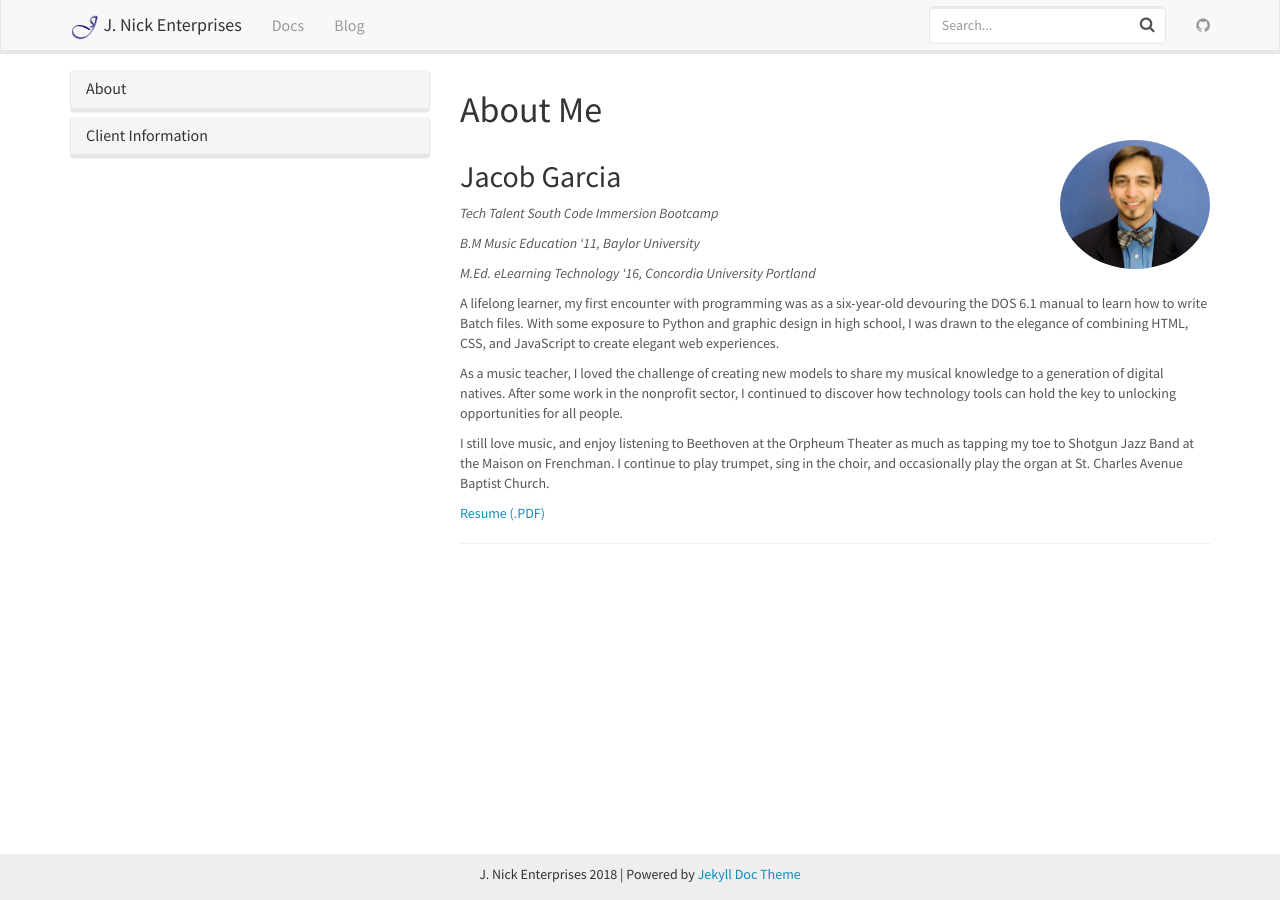
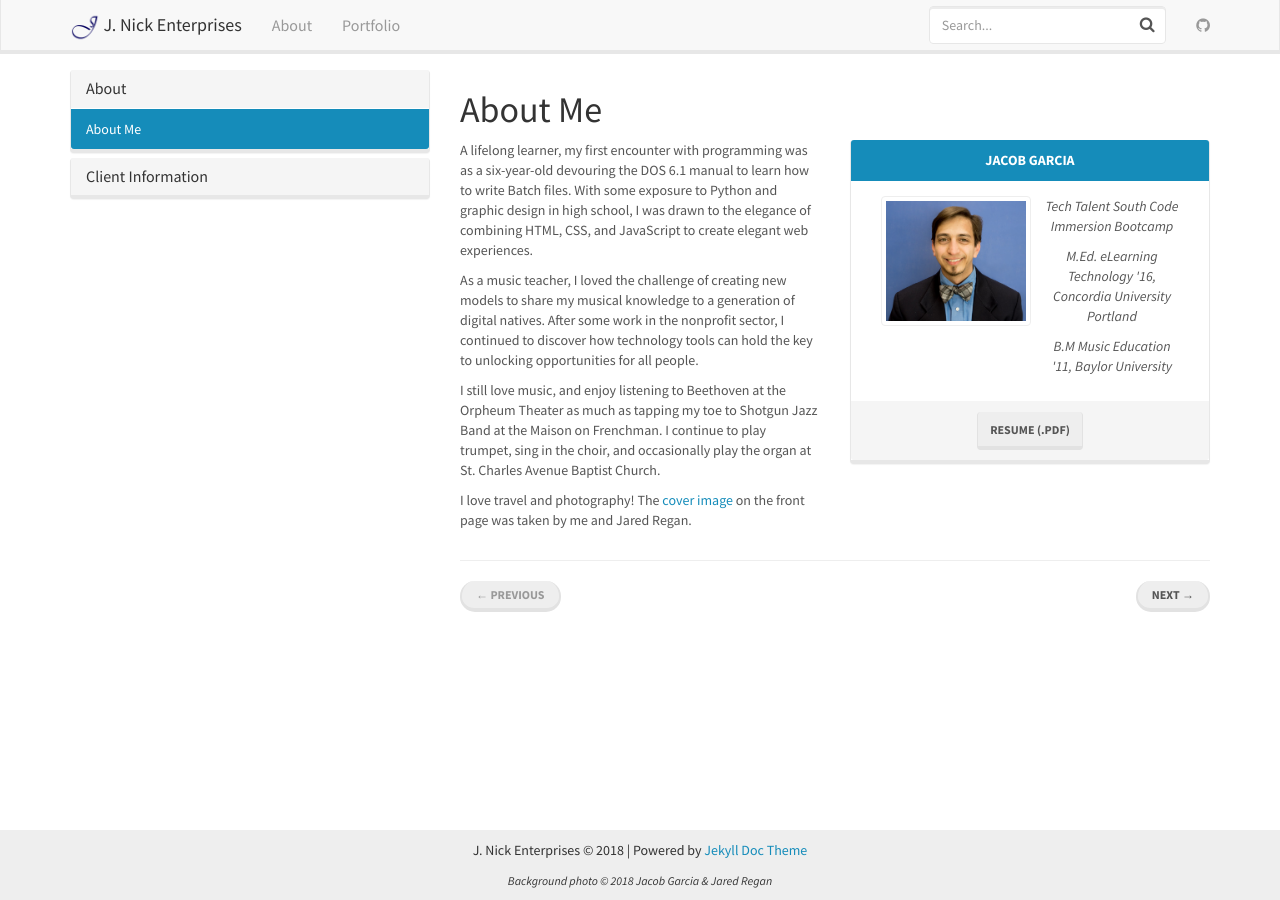
Before and after one commit to janikgar/janikgar.github.io, a Jekyll site: the page built from _docs/about-me.md, in a window 1280 px wide. Built offline with Jekyll 4.4.1, drawn with Linux system fonts in a browser that asks for light colours; nearby versions of some CDN libraries.

Commit message:
updated nav and header, polished landing page and bio

```diff
--- a/_docs/about-me.md
+++ b/_docs/about-me.md
@@ -1,25 +1,42 @@
 ---
 title: About Me
-permalink: /about-me
+permalink: /docs/about-me/
 redirect_from:
   - /docs/home/
 ---
+<div class="row">
 
-<div class="my-thumb pull-right">
-  <img class="img-circle" src="/img/headshot.jpg" alt="Portrait of Jacob, smiling, wearing a sport coat and bowtie" />
+  <div class="col-xs-12 col-md-6">
+    <p>A lifelong learner, my first encounter with programming was as a six-year-old devouring the DOS 6.1 manual to learn how to write Batch files. With some exposure to Python and graphic design in high school, I was drawn to the elegance of combining HTML, CSS, and JavaScript to create elegant web experiences.</p>
+
+    <p>As a music teacher, I loved the challenge of creating new models to share my musical knowledge to a generation of digital natives. After some work in the nonprofit sector, I continued to discover how technology tools can hold the key to unlocking opportunities for all people.</p>
+
+    <p>I still love music, and enjoy listening to Beethoven at the Orpheum Theater as much as tapping my toe to Shotgun Jazz Band at the Maison on Frenchman. I continue to play trumpet, sing in the choir, and occasionally play the organ at St. Charles Avenue Baptist Church.</p>
+
+    <p>I love travel and photography! The <a href="/img/bg.jpg" target="_blank">cover image</a> on the front page was taken by me and Jared Regan.</p>
+  </div>
+
+  <div class="col-xs-12 col-md-6">
+    <div class="panel panel-primary text-center">
+      <div class="panel-heading text-uppercase">
+        <strong>Jacob Garcia</strong>
+      </div>
+      <div class="panel-body">
+        <div class="col-xs-12 col-sm-6">
+          <div class="my-thumb center-block">
+            <img class="img-thumbnail" src="/img/headshot.jpg" alt="Portrait of Jacob, smiling, wearing a sport coat and bowtie" />
+          </div>
+        </div>
+        <div class="col-xs-12 col-sm-6">
+          <p><i>Tech Talent South Code Immersion Bootcamp</i></p>
+          <p><i>M.Ed. eLearning Technology '16, Concordia University Portland</i></p>
+          <p><i>B.M Music Education '11, Baylor University</i></p>
+        </div>
+      </div>
+      <div class="panel-footer">
+        <a class="btn btn-default" href="https://drive.google.com/file/d/1bBq_r5pnB10M9NTxPShtKdCrmx7MdZcX/view?usp=sharing">Resume (.PDF)</a>
+      </div>
+    </div>
+  </div>
+
 </div>
-
-## Jacob Garcia
-*Tech Talent South Code Immersion Bootcamp*
-
-*B.M Music Education '11, Baylor University*
-
-*M.Ed. eLearning Technology '16, Concordia University Portland*
-
-A lifelong learner, my first encounter with programming was as a six-year-old devouring the DOS 6.1 manual to learn how to write Batch files. With some exposure to Python and graphic design in high school, I was drawn to the elegance of combining HTML, CSS, and JavaScript to create elegant web experiences.
-
-As a music teacher, I loved the challenge of creating new models to share my musical knowledge to a generation of digital natives. After some work in the nonprofit sector, I continued to discover how technology tools can hold the key to unlocking opportunities for all people.
-
-I still love music, and enjoy listening to Beethoven at the Orpheum Theater as much as tapping my toe to Shotgun Jazz Band at the Maison on Frenchman. I continue to play trumpet, sing in the choir, and occasionally play the organ at St. Charles Avenue Baptist Church.
-
-[Resume (.PDF)](https://drive.google.com/file/d/1bBq_r5pnB10M9NTxPShtKdCrmx7MdZcX/view?usp=sharing)
--- a/_includes/footer.html
+++ b/_includes/footer.html
@@ -2,9 +2,9 @@
     <div class="container">
 
         <p class="text-center">
-            {{ site.title }} {{ site.time | date: '%Y' }} |
+            {{ site.title }} &#169; {{ site.time | date: '%Y' }} |
             Powered by <a href="https://github.com/aksakalli/jekyll-doc-theme">Jekyll Doc Theme</a>
         </p>
-        <!-- <p class="text-muted">Place sticky footer content here.</p> -->
+        <p class="text-center"><small><em>Background photo &#169; 2018 Jacob Garcia & Jared Regan </em></small></p>
     </div>
 </footer>
--- a/_includes/head.html
+++ b/_includes/head.html
@@ -10,7 +10,7 @@
     <link rel="stylesheet" href="{{ "/css/main.css" | prepend: site.baseurl }}">
     <link rel="stylesheet" href="{{ "/css/font-awesome.min.css" | prepend: site.baseurl }}">
 
-    <link rel="shortcut icon" href="{{ "/favicon.ico?1" | prepend: site.baseurl }}">
+    <link rel="shortcut icon" href="{{ "/favicon.ico" | prepend: site.baseurl }}">
     {% seo %}
 
     <link rel="canonical" href="{{ page.url | replace:'index.html','' | prepend: site.baseurl | prepend: site.url }}">
--- a/_includes/topnav.html
+++ b/_includes/topnav.html
@@ -13,8 +13,8 @@
         </div>
         <div id="navbar" class="collapse navbar-collapse">
             <ul class="nav navbar-nav">
-                <li {% if page.sectionid=='docs' %} class="active" {% endif %}><a href="{{ "/docs/home/" | prepend: site.baseurl }}">Docs</a></li>
-                <li {% if page.sectionid=='blog' %} class="active" {% endif %}><a href="{{ site.posts.first.url | prepend: site.baseurl }}">Blog</a></li>
+                <li {% if page.sectionid=='docs' %} class="active" {% endif %}><a href="{{ "/docs/home/" | prepend: site.baseurl }}">About</a></li>
+                <li {% if page.sectionid=='blog' %} class="active" {% endif %}><a href="{{ site.posts.first.url | prepend: site.baseurl }}">Portfolio</a></li>
             </ul>
             <div class="navbar-right">
                 <form class="navbar-form navbar-left">
--- a/css/main.scss
+++ b/css/main.scss
@@ -61,7 +61,7 @@
   position: absolute;
   bottom: 0;
   width: 100%;
-  height: 46px;
+  // height: 46px;
   padding-top: 10px;
   background-color: $gray-lighter;
   color: $gray-dark;
--- a/index.html
+++ b/index.html
@@ -31,6 +31,4 @@
             <p><strong>Questions? <a href="mailto:{{ site.email }}">Contact me today!</a></strong></p>
         </div>
     </div>
-
-
 </div>
```
